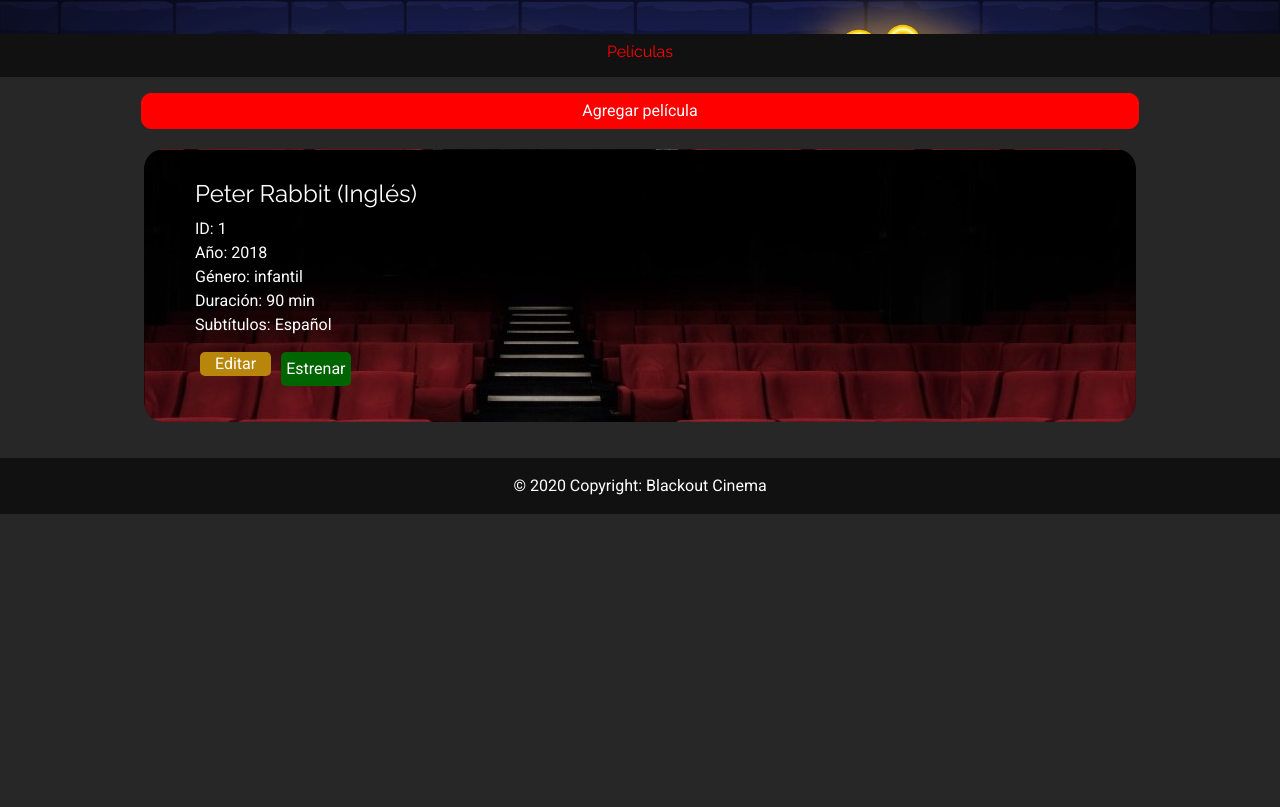
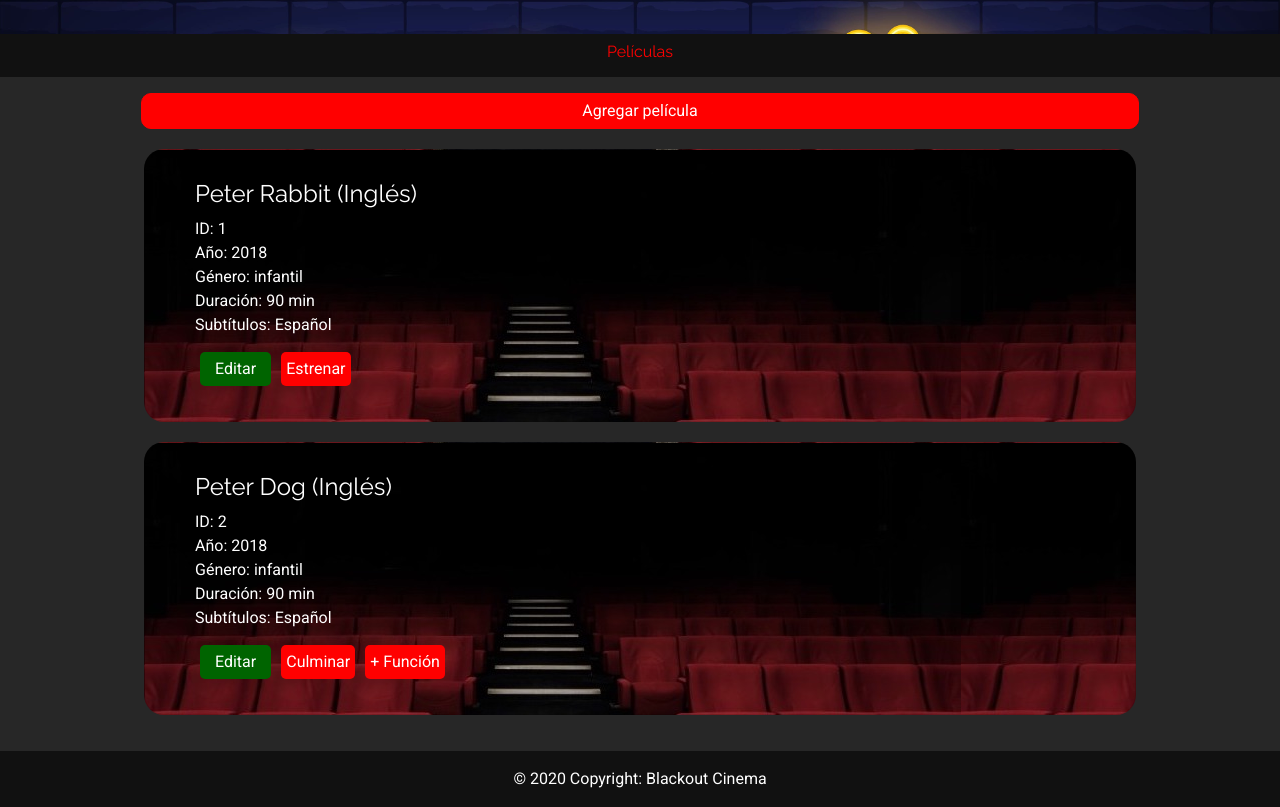
Before and after one commit to ehan16/blackout-cinema-frontend, a React (Create React App) app: page /admin/movies in a window 1280 px wide. Shown: the part 619-1426 px from the top of the page. Before the commit the page ends 1133 px from the top, so only its background shows below. Built offline with nearby package versions, Linux system fonts and the light colour scheme.

Commit message:
conexiones en los botones de cancelar y editar, pequenos arreglos

```diff
--- a/src/App.js
+++ b/src/App.js
@@ -29,13 +29,13 @@ function App() {
             <Route path='/movie/:movieId/:branchId/:functionId/products' component={ProductsList} />} />
             <Route path='/branches' component={BranchList} />} />
             {/* Rutas del admin */}
-            <Route path='/admin/movies' render={(props) => <MovieList {...props} mode='' />} />
+            <Route path='/admin/movies' exact={true} render={(props) => <MovieList {...props} mode='' />} />
             <Route path='/admin/add-movie' component={MovieForm} />
             <Route path='/admin/movies/:movieId' render={(props) => <MovieForm {...props} edit={true} />} />
-            <Route path='/admin/branches' render={(props) => <BranchList {...props} admin={true} />} />
+            <Route path='/admin/branches' exact={true} render={(props) => <BranchList {...props} admin={true} />} />
             <Route path='/admin/add-branch' component={BranchForm} />
             <Route path='/admin/branches/:branchId' render={(props) => <BranchForm {...props} edit={true} />} />
-            <Route path='/admin/products' render={(props) => <ProductsList {...props} admin={true} />} />
+            <Route path='/admin/products' exact={true} render={(props) => <ProductsList {...props} admin={true} />} />
             <Route path='/admin/add-product' component={ProductForm} />
             <Route path='/admin/products/:productId' render={(props) => <ProductForm {...props} edit={true} />} />
             <Route path='/admin/combos/:productId' render={(props) => <ProductForm {...props} edit={true} combo={true} />} />
--- a/src/components/pages/branches/BranchForm.js
+++ b/src/components/pages/branches/BranchForm.js
@@ -1,5 +1,6 @@
 import React, { useState, useEffect } from "react";
-import axios from 'axios'
+import axios from 'axios';
+import {Link} from 'react-router-dom';
 
 const BranchForm = (props) => {
 
@@ -117,7 +118,7 @@ const BranchForm = (props) => {
                     <input type="number" className="form-field" value={employees} name="employees" id="employees" onChange={(e) => handleChange(e)}></input>
                 </div>
                 <div className="btn-group">
-                    <button type="button" className="btn-form">Cancelar</button>
+                    <Link to="/admin/branches"><button type="button" className="btn-form">Cancelar</button></Link>
                     <button type="submit" className="btn-form btn-submit" onClick={ handleSubmit }>Aceptar</button>
                 </div>
             </form>
--- a/src/components/pages/branches/BranchItem.js
+++ b/src/components/pages/branches/BranchItem.js
@@ -3,6 +3,7 @@ import {Link} from 'react-router-dom';
 import axios from 'axios';
 
 function BranchItem(props) {
+
     return (
         <div className="card branch">
             <div>
@@ -45,7 +46,7 @@ const editStyle = {
     color: 'white',
     borderRadius: '5px',
     border: 'darkgoldenrod',
-    padding: '0px 15px'
+    padding: '5px 15px'
 }
 
 export default BranchItem;
--- a/src/components/pages/movies/MovieForm.js
+++ b/src/components/pages/movies/MovieForm.js
@@ -1,5 +1,6 @@
 import React, { useState, useEffect } from "react";
-import axios from 'axios'
+import axios from 'axios';
+import {Link} from 'react-router-dom';
 
 const MovieForm = (props) => {
 
@@ -11,7 +12,7 @@ const MovieForm = (props) => {
     const [date, setDate] = useState(new Date());
     const [mode, setMode] = useState('estreno');
     const [synopsys, setSynopsys] = useState("");
-    const [year, setYear] = useState(0)
+    const [year, setYear] = useState(0);
 
     const handleChange = (e) => {
         e.preventDefault();
@@ -151,7 +152,7 @@ const MovieForm = (props) => {
                     </select>
                 </div>
                 <div className="btn-group">
-                    <button type="button" className="btn-form">Cancelar</button>
+                    <Link to="/admin/movies"><button type="button" className="btn-form">Cancelar</button></Link>
                     <button type="submit" className="btn-form btn-submit" onClick={ handleSubmit }>Aceptar</button>
                 </div>
             </form>
--- a/src/components/pages/movies/MovieItem.js
+++ b/src/components/pages/movies/MovieItem.js
@@ -16,12 +16,12 @@ function MovieItem(props) {
                     <li>Subtítulos: { props.movie.subtitles ? 'Español' : 'No' }</li>
                     { props.mode === 'to-release' ? <li>Fecha de estreno: { props.movie.date }</li> : null }
                 </ul>
-                <div style={{ display: 'flex' }}>
-                    { props.mode === 'on-air'  ? <button style={ deleteStyle }>Detalles</button> : null }
+                <div >
+                    { props.mode === 'on-air'  ? <button style={ buttonStyle }>Detalles</button> : null }
                     { props.mode === ''  ?  <Link to={`/admin/movies/${props.movie.id}`}><button style={ editStyle }>Editar</button></Link> : null }
-                    { props.mode === '' && props.movie.mode === 'estreno' ? <button style={ launchStyle }>Estrenar</button> : null }
-                    { props.mode === '' && props.movie.mode === 'cartelera' ? <button style={ launchStyle }>Culminar</button> : null }
-                    { props.mode === '' && props.movie.mode === 'cartelera' ? <button style={ launchStyle }>Añadir función</button> : null }
+                    { props.mode === '' && props.movie.mode === 'estreno' ? <button style={ buttonStyle } onClick={() => launchMovie(props.movie)}>Estrenar</button> : null }
+                    { props.mode === '' && props.movie.mode === 'cartelera' ? <button style={ buttonStyle } onClick={() => takeOutMovie(props.movie)}>Culminar</button> : null }
+                    { props.mode === '' && props.movie.mode === 'cartelera' ? <button style={ buttonStyle }> + Función</button> : null }
                 </div>
             </div>
         </div>
@@ -30,15 +30,39 @@ function MovieItem(props) {
 
 }
 
-function launchMovie(id) {
-
+function launchMovie(movie) {
+    const data = {
+        title: movie.title,
+        year: movie.year,
+        genre: movie.genre,
+        duration: movie.duration,
+        language: movie.language,
+        subtitles: movie.language,
+        synopsys: movie.synopsys,
+        date: movie.date,
+        mode: 'cartelera'
+    };
+    console.log(movie);
+    // axios.put(`http://127.0.0.1:8000/api/movies/${movie.id}`, data);
 }
 
-function takeOutMovie(id) {
-
+function takeOutMovie(movie) {
+    const data = {
+        title: movie.title,
+        year: movie.year,
+        genre: movie.genre,
+        duration: movie.duration,
+        language: movie.language,
+        subtitles: movie.language,
+        synopsys: movie.synopsys,
+        date: movie.date,
+        mode: 'pasada'
+    };
+    console.log(movie);
+    // axios.put(`http://127.0.0.1:8000/api/movies/${movie.id}`, data);
 }
 
-const deleteStyle = {
+const buttonStyle = {
     background: 'red',
     margin: '5px',
     color: 'white',
@@ -47,23 +71,14 @@ const deleteStyle = {
     border: 'red'
 }
 
-const launchStyle = {
+const editStyle = {
+    // background: 'darkgoldenrod',
     background: 'darkgreen',
     margin: '5px',
     color: 'white',
-    padding: '5px',
     borderRadius: '5px',
-    border: 'darkgreen'
-}
-
-const editStyle = {
-    background: 'darkgoldenrod',
-    margin: '5px',
-    color: 'white',
-    padding: '5px',
-    borderRadius: '5px',
-    border: 'darkgoldenrod',
-    padding: '0px 15px'
+    border: 'darkgreen',
+    padding: '5px 15px'
 }
 
 export default MovieItem;
--- a/src/components/pages/movies/MovieList.js
+++ b/src/components/pages/movies/MovieList.js
@@ -21,6 +21,18 @@ export class MovieList extends Component {
                     synopsys: 'Asdasda',
                     date: 'no se',
                     mode: 'estreno'
+                },
+                {
+                    id: 2,
+                    title: 'Peter Dog',
+                    year: 2018,
+                    genre: 'infantil',
+                    duration: 90,
+                    language: 'inglés',
+                    subtitles: 'true',
+                    synopsys: 'Asdasda',
+                    date: 'no se',
+                    mode: 'cartelera'
                 }
             ]
         };
@@ -28,7 +40,7 @@ export class MovieList extends Component {
 
     componentDidMount() {
         // if (this.props.mode === '') {
-        //     axios.get('/movieshttp://127.0.0.1:8000/api/').then(res => {
+        //     axios.get('http://127.0.0.1:8000/api/movies').then(res => {
         //         this.setState({ ...this.state, movies: res.data });
         //     })
         // } else { //Cambiar para que busque segun la tabla
--- a/src/components/pages/products/ProductRow.js
+++ b/src/components/pages/products/ProductRow.js
@@ -1,4 +1,5 @@
-import React from 'react'
+import React from 'react';
+import {Link} from 'react-router-dom';
 
 export default function ProductRow(props) {
 
@@ -19,7 +20,8 @@ export default function ProductRow(props) {
                 <div className="btn-group btn-group-sm">
                     { !props.admin && !props.buy ? <button className="btn" style={ btnStyle } onClick={() => props.addToBuyList(item)}><i className="fa fa-plus"></i></button> : null}
                     { !props.admin && props.buy ? <button className="btn" style={ btnStyle }><i className="fa fa-trash" onClick={() => props.deleteInBuyList(index)}></i></button> : null}
-                    { props.admin ? <button className="btn" style={ btnStyle }><i className="fa fa-pencil"></i></button> : null}
+                    { props.admin && !item.category === 'combo' ? <Link to={`/admin/products/${item.id}`}><button className="btn" style={ btnStyle }><i className="fa fa-pencil"></i></button></Link> : null}
+                    { props.admin && item.category === 'combo' ? <Link to={`/admin/combos/${item.id}`}><button className="btn" style={ btnStyle }><i className="fa fa-pencil"></i></button></Link> : null}
                     { props.admin ? <button className="btn" style={ btnStyle }><i className="fa fa-trash"></i></button> : null}
                 </div>
             </td>
--- a/src/components/pages/products/ProductsList.js
+++ b/src/components/pages/products/ProductsList.js
@@ -61,7 +61,7 @@ export class ProductsList extends Component {
                                 </thead>
                                 <tbody>
                                     { this.state.buyList.map((item, index) =>
-                                        <ProductRow key={item.id} admin={this.props.admin} item={index} index={index} buy={false} addToBuyList={this.addToBuyList}/>
+                                        <ProductRow admin={this.props.admin} item={item} index={index} buy={false} addToBuyList={this.addToBuyList}/>
                                     ) }
                                 </tbody>
                             </table>
@@ -80,7 +80,7 @@ export class ProductsList extends Component {
                                 </thead>
                                 <tbody>
                                     { this.state.buyList.map((item, index) =>
-                                        <ProductRow key={item.id} admin={this.props.admin} item={item} index={index} buy={true} deleteInBuyList={this.deleteInBuyList} />
+                                        <ProductRow admin={this.props.admin} item={item} index={index} buy={true} deleteInBuyList={this.deleteInBuyList} />
                                     ) }
                                 </tbody>
                             </table>
```
Also changed, not shown: src/components/pages/products/ProductForm.js (+5 -4 lines).
